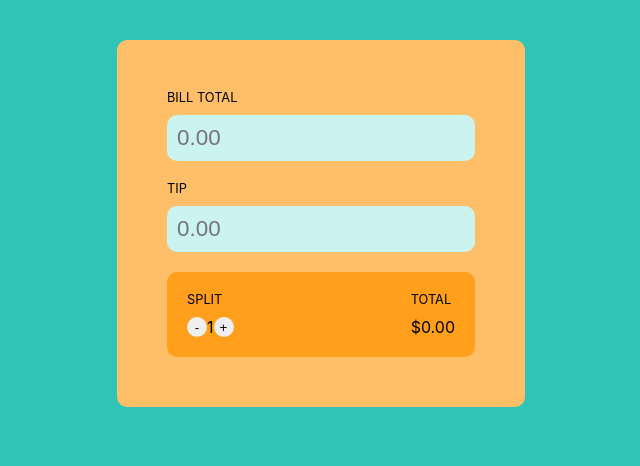
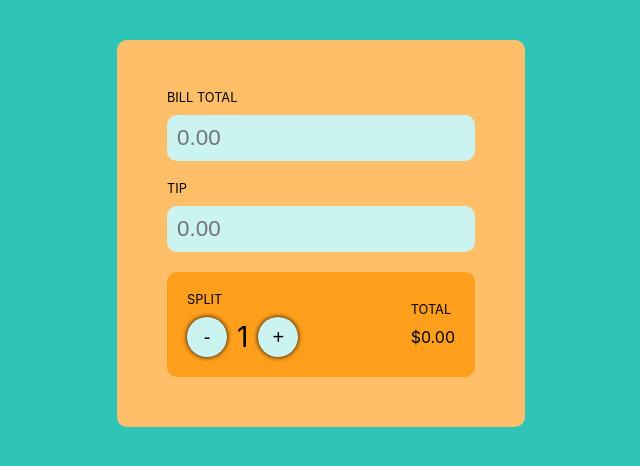
Before and after one commit to Andriikryl/tip-calc-app, a React (Create React App) app: page / in a window 1280 px wide. Shown: the top 466 px of the page, without its empty margins (319-959 px from the left). Built offline with nearby package versions, Linux system fonts and the light colour scheme.

Commit message:
feat[styles]

```diff
--- a/src/App.css
+++ b/src/App.css
@@ -34,19 +34,27 @@ input[type="text"]{
   border-radius: 10px;
   display: flex;
   justify-content: space-between;
+  align-items: center;
 }
 
 .split button{
   border-radius: 50%;
   border: 0;
-  width: 20px;
-  height: 20px;
+  width: 40px;
+  height: 40px;
+  cursor: pointer;
+  font-size: 20px;
+  background-color: #cbf3f0;
+  box-shadow: 0 0 5px black;
 }
 
 .split-control span{
   display: block;
+  padding: 0 10px;
 }
 
 .split-control{
   display: flex;
+  align-items: center;
+  font-size: 28px;
 }
```
